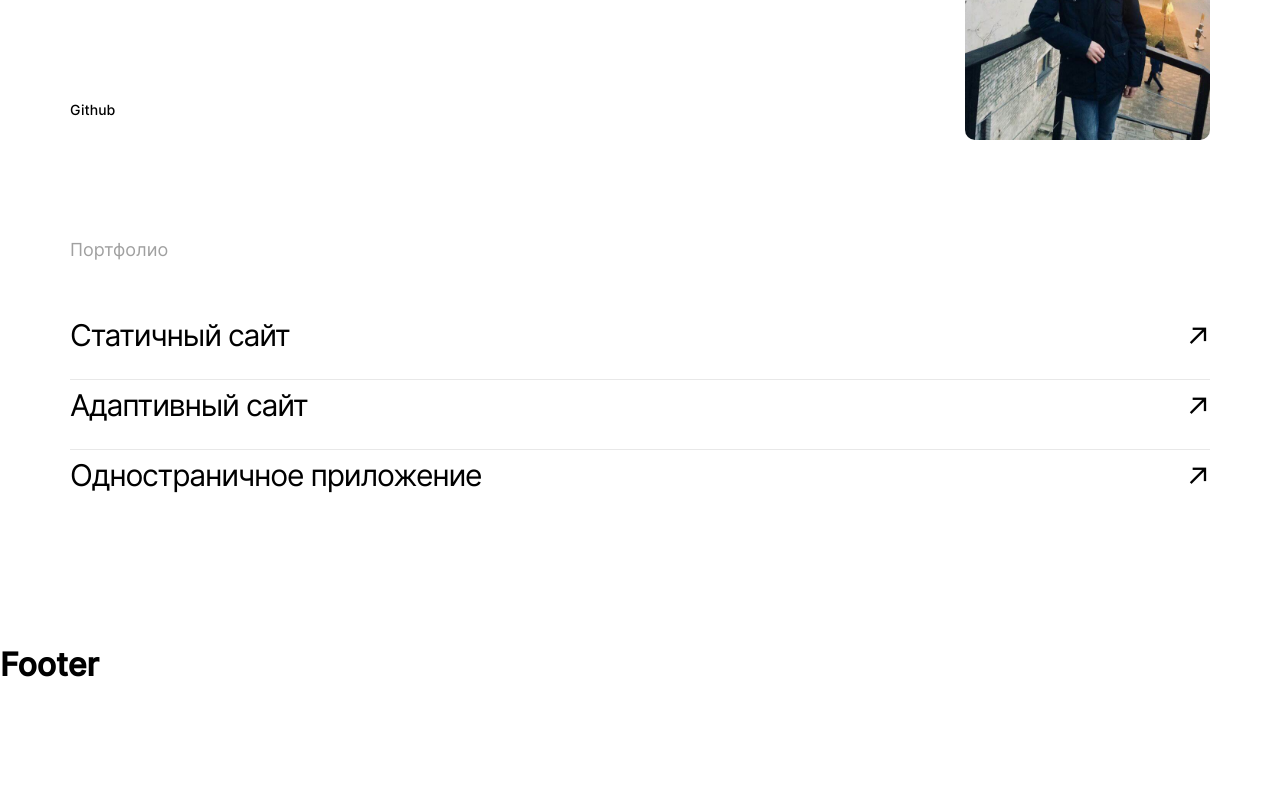
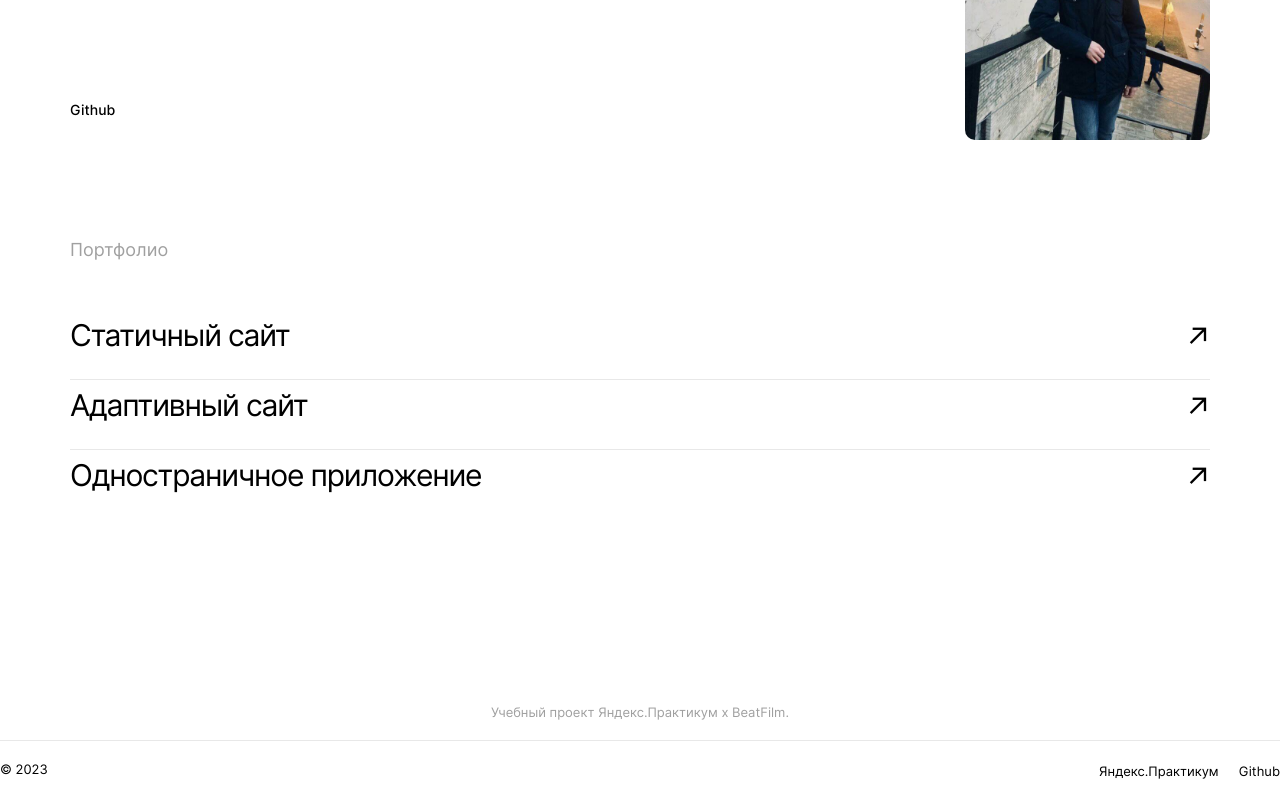
Before and after one commit to alexsaushkin/movies-explorer-frontend, a React (Create React App) app: page / in a window 1280 px wide. Shown: the part 2252-3052 px from the top of the page. Before the commit the page ends 2977 px from the top, so only its background shows below. Built offline with nearby package versions, Linux system fonts and the light colour scheme.

Commit message:
add: add footer

```diff
--- /dev/null
+++ b/src/components/Footer/Footer.css
@@ -0,0 +1,55 @@
+.footer {
+  display: flex;
+  flex-direction: column;
+}
+
+.footer__subtitle {
+  margin: 79px 0 20px;
+  color: #A0A0A0;
+  text-align: center;
+  font-size: 13px;
+  font-style: normal;
+  font-weight: 400;
+  line-height: normal;
+  padding-bottom: 20px;
+  border-bottom: 1px solid #E8E8E8;
+}
+
+.footer__content {
+  display: flex;
+  flex-direction: row;
+  justify-content: space-between;
+}
+
+.footer__copyright {
+  font-size: 13px;
+  font-style: normal;
+  font-weight: 400;
+  line-height: normal;
+  margin: 0;
+}
+
+.footer_links {
+  display: flex;
+  flex-direction: row;
+  gap: 20px;
+  list-style: none;
+  padding: 0;
+  margin: 0;
+}
+
+.footer__link {
+  text-align: right;
+  font-size: 13px;
+  font-style: normal;
+  font-weight: 400;
+  line-height: normal;
+  text-decoration: none;
+  color: #000;
+  transition: opacity 0.3s ease-in;
+  cursor: pointer;
+}
+
+.footer__link:hover {
+  opacity: 0.7;
+}
--- a/src/components/Footer/Footer.js
+++ b/src/components/Footer/Footer.js
@@ -1,7 +1,37 @@
 import React from 'react';
+import './Footer.css';
 
 export default function Footer() {
   return (
-    <h1>Footer</h1>
+    <footer className='footer'>
+      <h4 className='footer__subtitle'>
+        Учебный проект Яндекс.Практикум х BeatFilm.
+      </h4>
+      <div className='footer__content'>
+        <p className='footer__copyright'>&copy;&nbsp;{(new Date().getFullYear())}</p>
+        <ul className='footer_links'>
+          <li>
+            <a
+              className='footer__link'
+              href='http://practicum.yandex.ru/'
+              target='_blank'
+              rel='noreferrer'
+            >
+              Яндекс.Практикум
+            </a>
+          </li>
+          <li>
+            <a
+              className='footer__link'
+              href='https://github.com/alexsaushkin'
+              target='_blank'
+              rel='noreferrer'
+            >
+              Github
+            </a>
+          </li>
+        </ul>
+      </div>
+    </footer>
   );
 }
```
